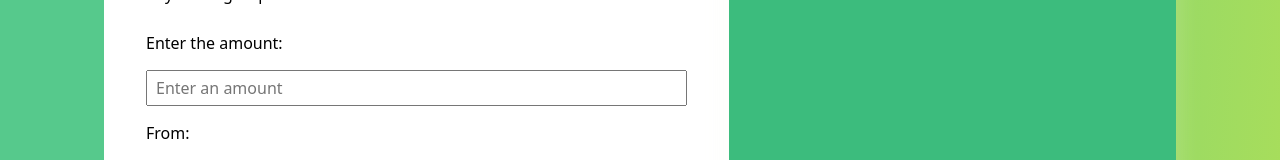
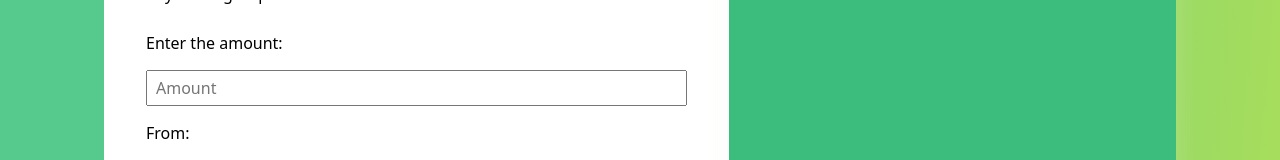
Before and after one commit to MarianaTellezR/currency-converter-mariana-tellez, a React (Create React App) app: page / in a window 1280 px wide. Shown: the part 266-426 px from the top of the page. Built offline with nearby package versions, Linux system fonts and the light colour scheme.

Commit message:
Changed placeholder

```diff
--- a/src/Data.js
+++ b/src/Data.js
@@ -33,7 +33,7 @@ export default function Data({ sendData }) {
       <label htmlFor="amount">Enter the amount:</label>
       <input
         type="text"
-        placeholder="Enter an amount"
+        placeholder="Amount"
         onChange={handleInputChange}
         name="amount"
         id="amount"
```
